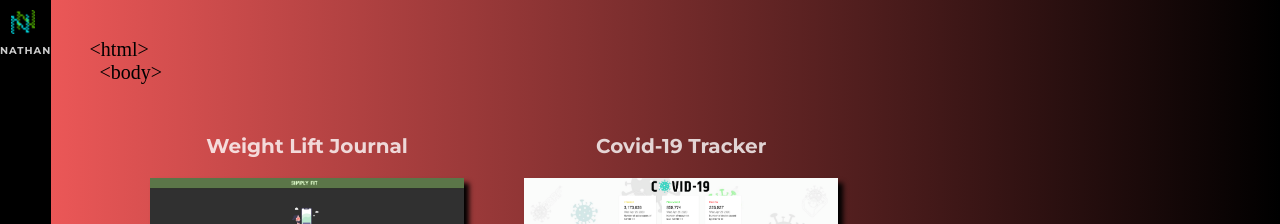
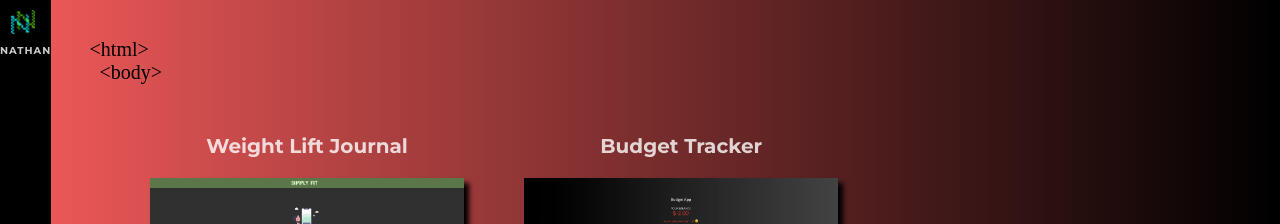
Before and after one commit to NathanNNguyen/nathan-portfolio, a React (Create React App) app: page /project in a window 1280 px wide. Shown: the top 224 px of the page. Built offline with nearby package versions, Linux system fonts and the light colour scheme; a web font is replaced by a local one.

Commit message:
updated project

```diff
--- a/src/components/Project/Project.js
+++ b/src/components/Project/Project.js
@@ -1,6 +1,6 @@
 import React from 'react';
 import Wrapper from '../Wrapper/Wrapper.js';
-import covidImg from '../../assets/images/covid-tracker.png';
+import budget from '../../assets/images/budget.png';
 import domImg from '../../assets/images/dom-game.png';
 import moviesImg from '../../assets/images/movies.png';
 import natoursImg from '../../assets/images/natours.png';
@@ -53,11 +53,11 @@ const projects = [
     desc: 'An app that allows users to keep track of their personal workout routine. Users can update their journal if needed (React / Redux)'
   },
   {
-    name: 'Covid-19 Tracker',
-    github: 'https://github.com/NathanNNguyen/covid-tracker',
-    live: 'https://nn-covid-tracker.now.sh/',
-    img: covidImg,
-    desc: 'An app that allows users to track real time data of COVID-19. Users can track whether it is global or countries based data (React)'
+    name: 'Budget Tracker',
+    github: 'https://github.com/NathanNNguyen/budget',
+    live: 'https://nn-budget-tracker.now.sh',
+    img: budget,
+    desc: 'A simple expense tracker that allows user to track their expenses, data persists to local storage in need of keep using the app (React / Redux hook)'
   },
   {
     name: 'Natours',
```
Also changed, not shown: src/assets/images/budget.png (added), 1 other file (tests, documents, lock files or other folders).
